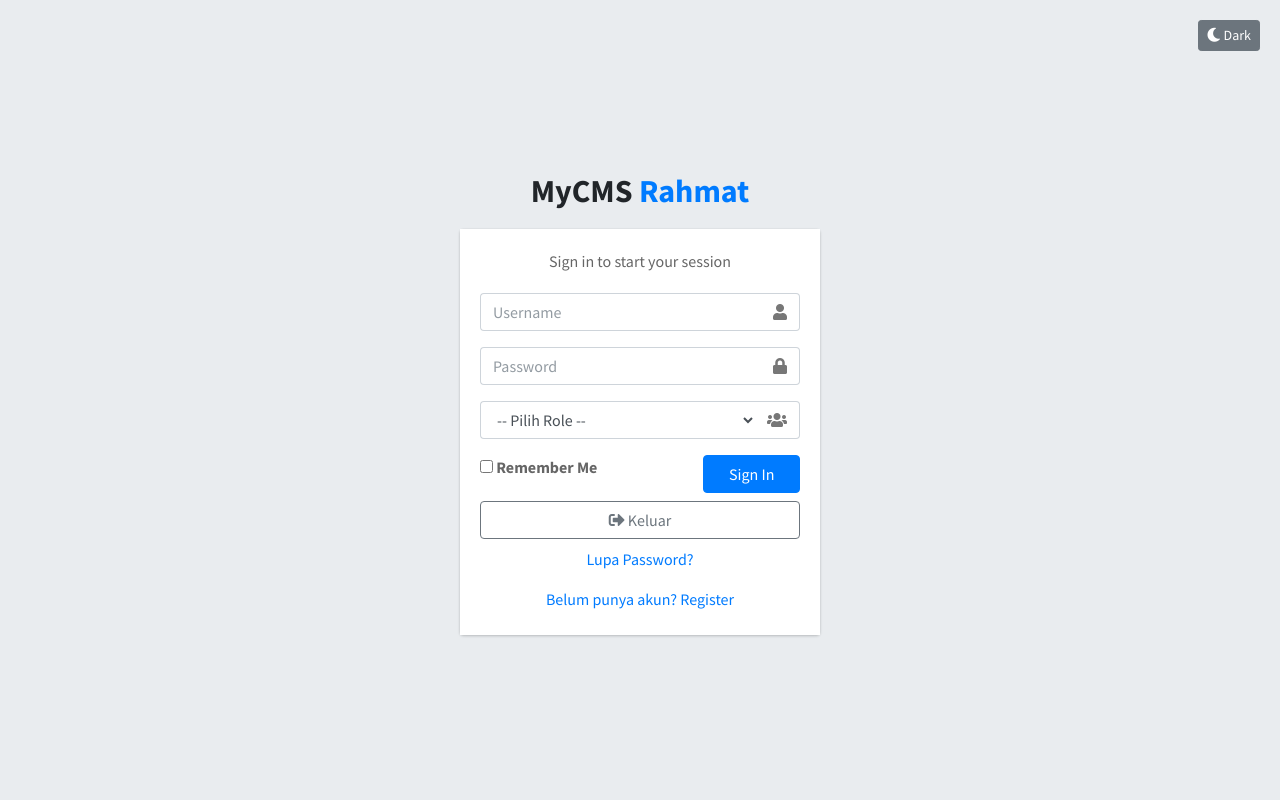
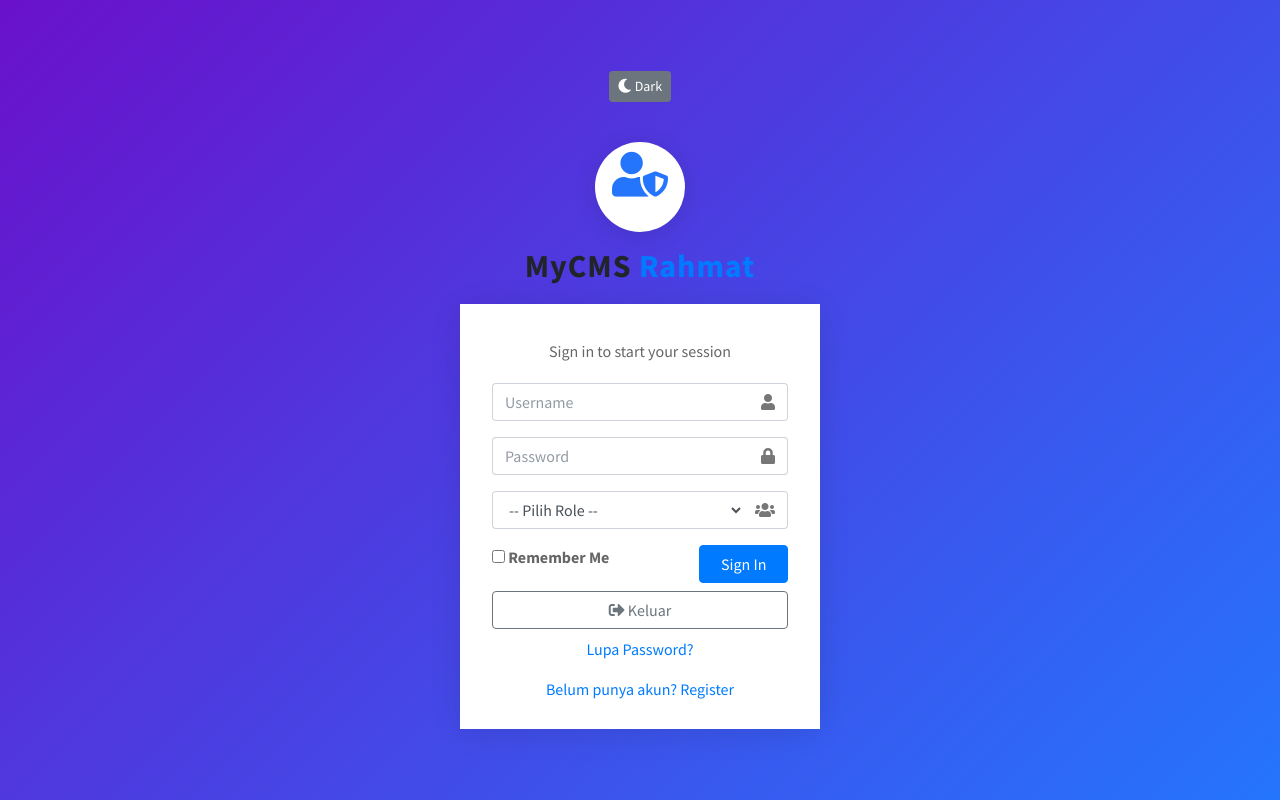
Before and after one commit to Rahmatws/cms_sederhana, a PHP site: page /admin/login.php in a window 1280 px wide. Run offline with PHP 8.4, Linux system fonts and the light colour scheme; some libraries are stand-ins or nearby versions.

Commit message:
UI Login & Button Search
Memperbaiki tampilan Login supaya lebih menarik, dan menambahkan fitur search post di Dashboard.

```diff
--- a/admin/login.php
+++ b/admin/login.php
@@ -78,16 +78,67 @@ if ($_SERVER['REQUEST_METHOD'] == 'POST') {
     <!-- Theme style -->
     <link rel="stylesheet" href="https://cdn.jsdelivr.net/npm/admin-lte@3.2/dist/css/adminlte.min.css">
     <style>
-        .login-logo img { max-width: 80px; margin-bottom: 10px; }
-        .dark-mode .login-card-body, .dark-mode .card { background: #222 !important; color: #fff; }
-        .dark-mode .form-control { background: #333 !important; color: #fff; }
-        .dark-mode .input-group-text { background: #333 !important; color: #fff; }
-        .dark-mode .alert { background: #333; color: #fff; border-color: #444; }
+        body.login-page {
+            background: linear-gradient(135deg, #6a11cb 0%, #2575fc 100%);
+            min-height: 100vh;
+        }
+        .login-box {
+            margin-top: 5vh;
+        }
+        .login-logo img, .login-logo .icon-circle {
+            max-width: 90px;
+            margin-bottom: 10px;
+            display: block;
+            margin-left: auto;
+            margin-right: auto;
+        }
+        .icon-circle {
+            background: #fff;
+            border-radius: 50%;
+            width: 90px;
+            height: 90px;
+            display: flex;
+            align-items: center;
+            justify-content: center;
+            font-size: 2.8rem;
+            color: #2575fc;
+            box-shadow: 0 4px 24px rgba(0,0,0,0.10);
+        }
+        .card {
+            border-radius: 18px;
+            box-shadow: 0 4px 32px rgba(0,0,0,0.10);
+        }
+        .login-card-body {
+            padding: 2.2rem 2rem 1.5rem 2rem;
+        }
+        .btn-primary, .btn-outline-secondary {
+            transition: 0.2s;
+        }
+        .btn-primary:hover, .btn-outline-secondary:hover {
+            transform: translateY(-2px) scale(1.04);
+            box-shadow: 0 2px 12px rgba(37,117,252,0.15);
+        }
+        .dark-mode body.login-page {
+            background: linear-gradient(135deg, #232526 0%, #414345 100%);
+        }
+        .dark-mode .card {
+            background: #232526 !important;
+            color: #fff;
+        }
+        .dark-mode .login-card-body {
+            background: #232526 !important;
+            color: #fff;
+        }
+        .dark-mode .form-control, .dark-mode .input-group-text {
+            background: #333 !important;
+            color: #fff !important;
+        }
         .dark-mode .btn-primary { background: #444; border-color: #444; }
-        .dark-mode .icheck-primary label { color: #fff; }
-        .dark-toggle { position: absolute; top: 20px; right: 20px; z-index: 10; }
+        .dark-mode .btn-outline-secondary { background: #232526; color: #fff; border-color: #fff; }
+        .dark-mode .btn-outline-secondary:hover { background: #444; color: #fff; }
         @media (max-width: 576px) {
             .login-box { width: 95vw; margin: 1rem auto; }
+            .login-card-body { padding: 1.2rem 0.7rem 1rem 0.7rem; }
         }
     </style>
 </head>
@@ -96,7 +147,8 @@ if ($_SERVER['REQUEST_METHOD'] == 'POST') {
 <div class="login-box">
     <div class="login-logo">
         <!-- Logo bisa diganti dengan <img src="logo.png" alt="Logo"> -->
-        <span style="font-size:2rem;font-weight:bold;">MyCMS <span style="color:#007bff">Rahmat</span></span>
+        <span class="icon-circle mb-2"><i class="fas fa-user-shield"></i></span>
+        <span style="font-size:2rem;font-weight:bold;letter-spacing:1px;">MyCMS <span style="color:#007bff">Rahmat</span></span>
     </div>
     <!-- /.login-logo -->
     <div class="card">
```
Also changed, not shown: admin/dashboard.php (+41 -7 lines), admin/search_post_ajax.php (added, +12 -0 lines).
